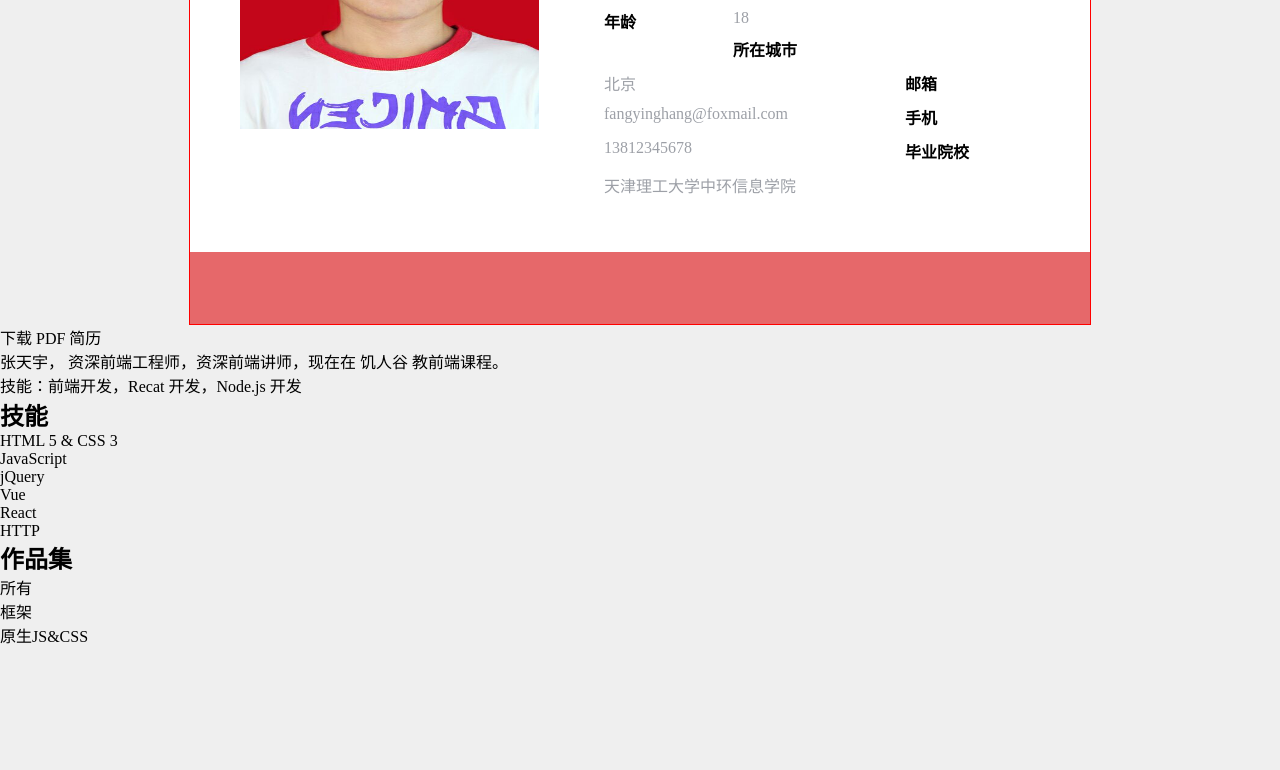
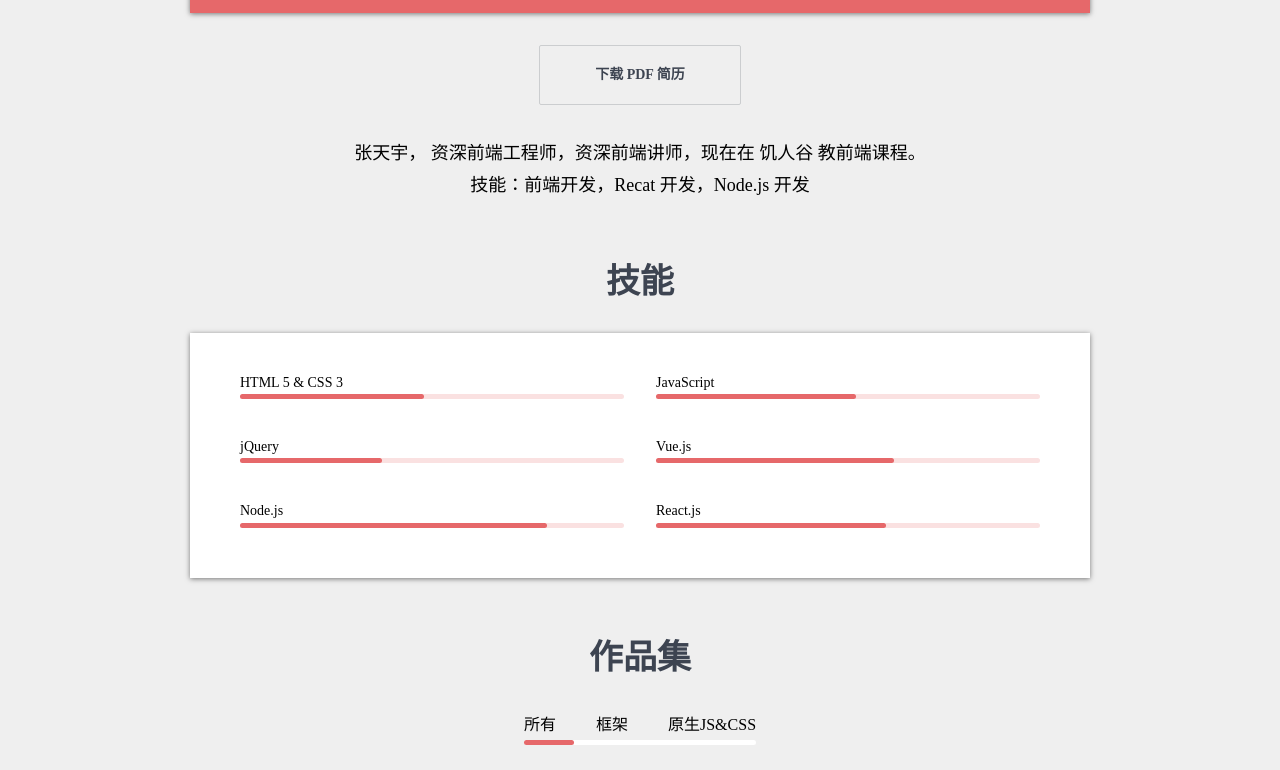
Before and after one commit to ztyhal/resume, a plain HTML site: page index.html in a window 1280 px wide. Shown: the part 722-1492 px from the top of the page. Before the commit the page ends 1369 px from the top, so only its background shows below. Drawn offline with Linux system fonts and the light colour scheme.

Commit message:
静态页面

```diff
--- a/a.css
+++ b/a.css
@@ -10,6 +10,12 @@ hr{
   height: 0;
   border: none;
   border-top: 1px solid #DEDEDE;
+}
+ul,ol{
+  list-style: none;
+}
+h1,h2,h3,h4,h5,h6{
+  font-weight: normal;
 }
 .clearfix::after{
   content: '';
@@ -87,11 +93,11 @@ hr{
   background-color: rgb(0, 0, 0,0.8);
 }
 .userCard{
-  border: 1px solid red;
-  max-width:  900px;
+max-width:  900px;
  margin-left: auto;
  margin-right: auto;
  background-color: #FFFFFF;
+ box-shadow:  0px 1px 5px 0px rgba(0, 0, 0, 0.5);
 }
 .userCard .welcome{
   background: #E6686A;
@@ -165,7 +171,141 @@ hr{
   fill: white;
   vertical-align: top;
 }
+body > main{
+  margin-top: -310px;
+}
+body > main  .downResume-wrapper{
+  text-align: center;
+}
+body > main .downloadResume{
+  background: #EFEFEF;
+  font-size: 14px;
+  line-height: 16px;
+  padding: 21px 55px;
+  border: 1px solid  #CBCDCF;
+  display: inline-block;
+  border-radius: 2px;
+  color:#3d4451;
+  font-weight: bold;
+  margin: 32px 0;
+  transition: box-shadow 0.5s;
+}
+body > main .downloadResume:hover{
+  box-shadow:  0px 4px 13px 0px rgba(0, 0, 0, 0.2);
+}
 *{
   margin: 0px;
   padding:0px;
   }
+  .selfIntroduction{
+  max-width:  900px;
+  margin-left: auto;
+  margin-right: auto;
+  text-align: center;
+  font-family: kai;
+  line-height: 1.8;
+  font-size: 18px;
+  }
+section.skills,
+section.portfolio{
+  max-width:  900px;
+  margin-left: auto;
+  margin-right: auto;
+  margin-top: 60px;
+}
+section.skills>h2,
+section.portfolio>h2{
+  text-align: center;
+  color: #3d4451;
+  font-size: 34px;
+  line-height: 1.2;
+  font-weight: 600;
+}
+section.skills h3{
+ font-size: 14px;
+ line-height: 1.1;
+ padding-right: 40px;
+}
+section.skills>ol{
+  background: white;
+  box-shadow: 0px 1px 5px 0px rgba(0, 0, 0, 0.5);
+  padding: 42px 50px 10px;
+  margin-top: 30px;
+}
+section.skills>ol>li{
+  float: left;
+  width: 48%;
+  box-sizing: border-box;
+}
+section.skills>ol>li:nth-child(even){
+   float: right;
+}
+section.skills  .progressBar{
+ height: 5px;
+ background: #FAE1E1;
+ border-radius: 4px;
+ margin: 4px 0 40px;
+}
+section.skills .progressBar  > .progress{
+  height: 100%;
+  background: #E6686A;
+  width: 70%;
+ border-radius: 4px;
+}
+section.portfolio{
+  text-align: center;
+  margin-bottom: 100px;
+}
+section.portfolio > nav{
+  text-align: center;
+}
+section.portfolio > nav > ol{
+margin: 0 auto;
+display:inline-block;
+vertical-align: top;
+}
+section.portfolio > nav > ol > li{
+  float: left;
+  margin-left: 40px;
+  cursor: pointer;
+}
+section.portfolio > nav > ol > li:nth-child(1){
+margin-left: 0;
+}
+section.portfolio > nav{
+  display: inline-block;
+  vertical-align: top;
+  margin-top: 32px;
+}
+section.portfolio > nav .bar{
+  height: 5px;
+  background:white;
+  margin-top: 5px;
+  margin-bottom: 28px;
+  border-radius: 4px;
+}
+section.portfolio > nav  .bar-inner{
+  height: 100%;
+  background: #E6686A;
+  border-radius: 4px;
+  transition: all 0.3s;
+}
+section.portfolio > nav .bar.state-1  .bar-inner{
+  margin-left: 0px;
+  width: 50px;
+}
+section.portfolio > nav .bar.state-2  .bar-inner{
+  margin-left: 65px;
+  width: 50px;
+}
+section.portfolio > nav .bar.state-3  .bar-inner{
+  margin-left: 140px;
+  width: 100px;
+}
+section.portfolio  .works {
+  position: relative;
+}
+section.portfolio  .works > .big,
+section.portfolio  .works > .small{
+  position: absolute;
+}
--- a/index.html
+++ b/index.html
@@ -36,7 +36,7 @@
     <div class="banner">
       <div class="mask"></div>
     </div>
-    <main>
+    <main >
       <div class="userCard clearfix ">
         <div class="pictureAndText clearfix" >
           <div class="picture">
@@ -81,39 +81,103 @@
           </svg></a>
         </footer>
       </div>
-        <a class="button" href="#">下载 PDF 简历</a>
+      <p class="downResume-wrapper">
+          <a class="downloadResume" href="./resume.txt"    download>下载 PDF 简历</a>
+      </p>
 
-        <p>
+        <p class="selfIntroduction">
           张天宇， 资深前端工程师，资深前端讲师，现在在 饥人谷 教前端课程。<br>
           技能：前端开发，Recat 开发，Node.js 开发
         </p>
 
       </main>
-      <section>
+      <section class="skills">
         <h2>技能</h2>
-        <ol>
-          <li>HTML 5 &amp; CSS 3</li>
-          <li>JavaScript</li>
-          <li>jQuery</li>
-          <li>Vue</li>
-          <li>React</li>
-          <li>HTTP</li>
+        <ol class="clearfix">
+          <li>
+            <h3>
+                HTML 5 &amp; CSS 3
+            </h3>
+            <div class="progressBar">
+              <div class="progress" style="width: 48%"></div>
+            </div>
+          </li>
+          <li>
+              <h3>
+                 JavaScript
+              </h3>
+              <div class="progressBar">
+                <div class="progress" style="width: 52%"></div>
+              </div>
+            </li>
+            <li>
+                <h3>
+                    jQuery
+                </h3>
+                <div class="progressBar">
+                  <div class="progress" style="width: 37%"></div>
+                </div>
+              </li>
+              <li>
+                  <h3>
+                      Vue.js
+                  </h3>
+                  <div class="progressBar">
+                    <div class="progress" style="width: 62%"></div>
+                  </div>
+                </li>
+                <li>
+                    <h3>
+                        Node.js
+                    </h3>
+                    <div class="progressBar">
+                      <div class="progress" style="width: 80%"></div>
+                    </div>
+                  </li>
+                  <li>
+                      <h3>
+                          React.js
+                      </h3>
+                      <div class="progressBar">
+                        <div class="progress" style="width: 60%"></div>
+                      </div>
+                    </li>
+
         </ol>
       </section>
-      <section>
+      <section class="portfolio">
         <h2>作品集</h2>
         <nav>
-          <ol>
-            <li>所有</li>
-            <li>框架</li>
-            <li>原生JS&amp;CSS</li>
+          <ol class="clearfix">
+            <li id="portfolio1">所有</li>
+            <li id="portfolio2">框架</li>
+            <li id="portfolio3">原生JS&amp;CSS</li>
           </ol>
+          <div id="portfolioBar" class="bar state-1" >
+            <div class="bar-inner"></div>
+          </div>
         </nav>
-
-        <div class="jobs">
-          <div class="big"></div>
-          <div class="small"></div>
-          <div class="small"></div>
+        <script>
+        portfolio1.onclick= function(){
+          portfolioBar.className='bar state-1'
+        }
+        portfolio2.onclick= function(){
+          portfolioBar.className='bar state-2'
+        }
+        portfolio3.onclick= function(){
+          portfolioBar.className='bar state-3'
+        }
+        </script>
+        <div class="works" style="height: 597px;">
+          <div class="big" style="top: 0; left: 0;">
+            <img src="./img/big.jpg" alt="作品1">
+          </div>
+          <div class="small" style="top: 0; left: 645px;">
+            <img src="./img/small1.jpg" alt="作品2">
+          </div>
+          <div class="small" style="top: 299px; left: 645px;">
+            <img src="./img/small2.jpg" alt="作品3">
+          </div>
         </div>
 
       </section>
```
Also changed, not shown: img/big.jpg (added), img/small1.jpg (added), img/small2.jpg (added), resume.txt (added).
